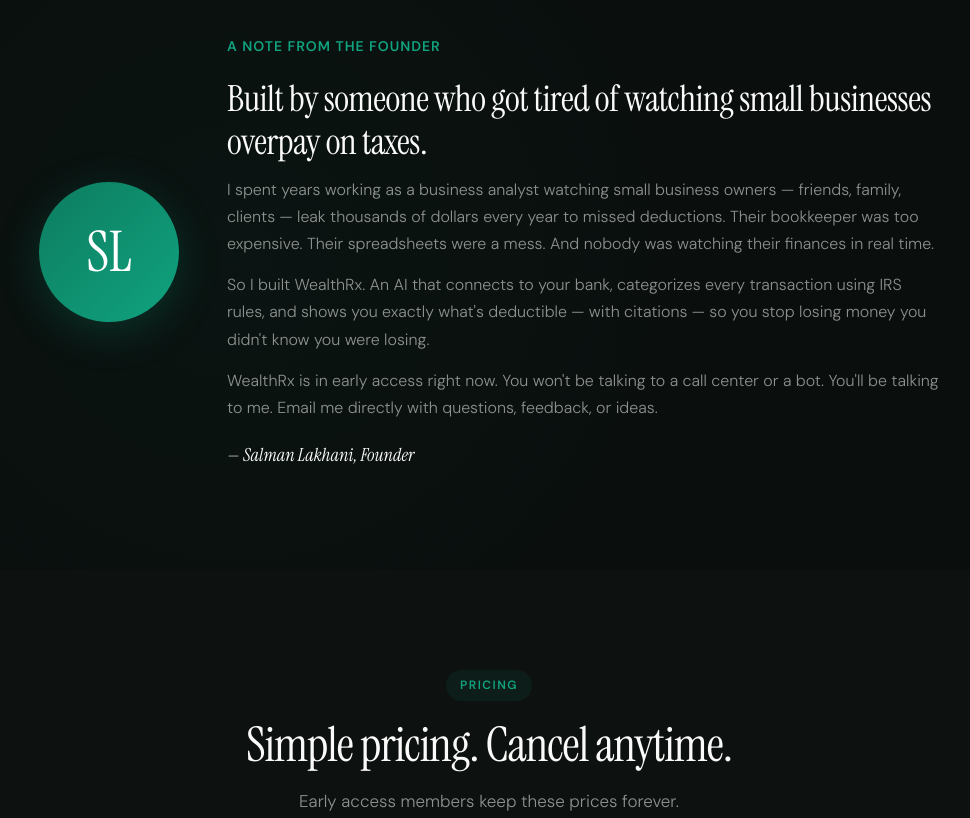
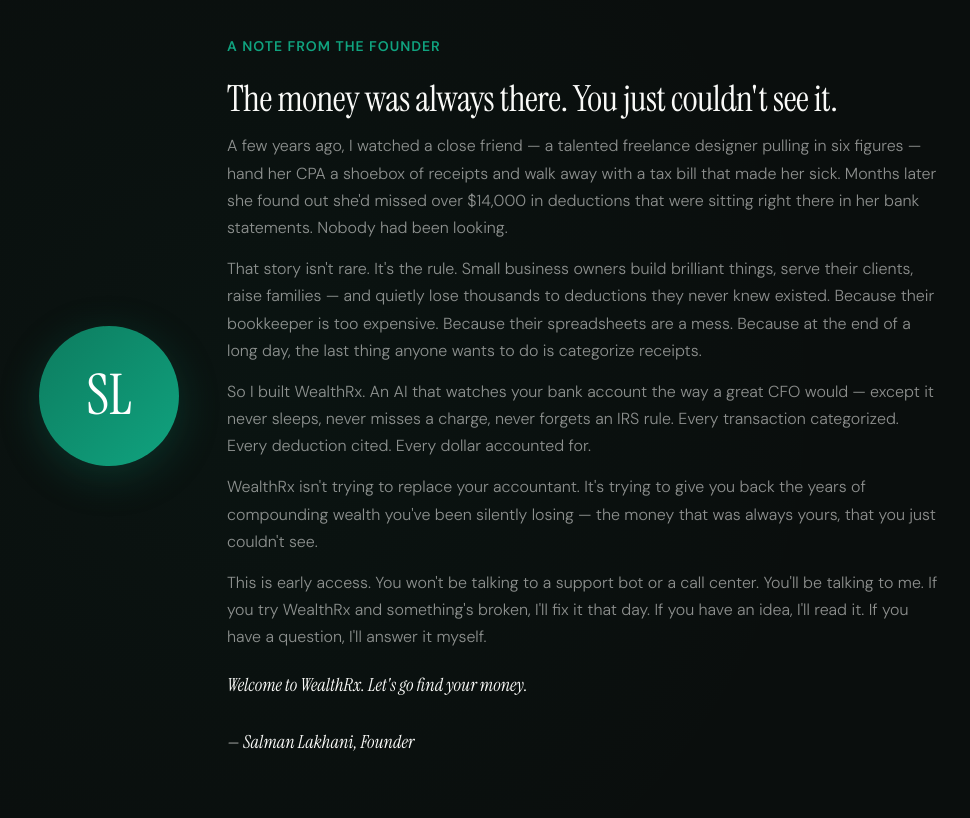
Before and after one commit to WealthRxAi/wealthrx-landing, a plain HTML site: page index.html in a window 1280 px wide. Shown: the part 4700-5518 px from the top of the page, without its empty margins (151-1121 px from the left). Drawn offline with Linux system fonts and the light colour scheme.

Commit message:
Update index.html

```diff
--- a/index.html
+++ b/index.html
@@ -392,16 +392,18 @@
     </div>
   </section>
 
-  <section class="founder-section">
+<section class="founder-section">
     <div class="founder-inner">
       <div class="founder-avatar">SL</div>
       <div class="founder-content">
         <div class="founder-role">A note from the founder</div>
-        <h2>Built by someone who got tired of watching small businesses overpay on taxes.</h2>
-        <p>I spent years working as a business analyst watching small business owners — friends, family, clients — leak thousands of dollars every year to missed deductions. Their bookkeeper was too expensive. Their spreadsheets were a mess. And nobody was watching their finances in real time.</p>
-        <p>So I built WealthRx. An AI that connects to your bank, categorizes every transaction using IRS rules, and shows you exactly what's deductible — with citations — so you stop losing money you didn't know you were losing.</p>
-        <p>WealthRx is in early access right now. You won't be talking to a call center or a bot. You'll be talking to me. Email me directly with questions, feedback, or ideas.</p>
-        <div class="founder-signature">— Salman Lakhani, Founder</div>
+        <h2>The money was always there. You just couldn't see it.</h2>
+        <p>A few years ago, I watched a close friend — a talented freelance designer pulling in six figures — hand her CPA a shoebox of receipts and walk away with a tax bill that made her sick. Months later she found out she'd missed over $14,000 in deductions that were sitting right there in her bank statements. Nobody had been looking.</p>
+        <p>That story isn't rare. It's the rule. Small business owners build brilliant things, serve their clients, raise families — and quietly lose thousands to deductions they never knew existed. Because their bookkeeper is too expensive. Because their spreadsheets are a mess. Because at the end of a long day, the last thing anyone wants to do is categorize receipts.</p>
+        <p>So I built WealthRx. An AI that watches your bank account the way a great CFO would — except it never sleeps, never misses a charge, never forgets an IRS rule. Every transaction categorized. Every deduction cited. Every dollar accounted for.</p>
+        <p>WealthRx isn't trying to replace your accountant. It's trying to give you back the years of compounding wealth you've been silently losing — the money that was always yours, that you just couldn't see.</p>
+        <p>This is early access. You won't be talking to a support bot or a call center. You'll be talking to me. If you try WealthRx and something's broken, I'll fix it that day. If you have an idea, I'll read it. If you have a question, I'll answer it myself.</p>
+        <div class="founder-signature">Welcome to WealthRx. Let's go find your money.<br><br>— Salman Lakhani, Founder</div>
       </div>
     </div>
   </section>
```
